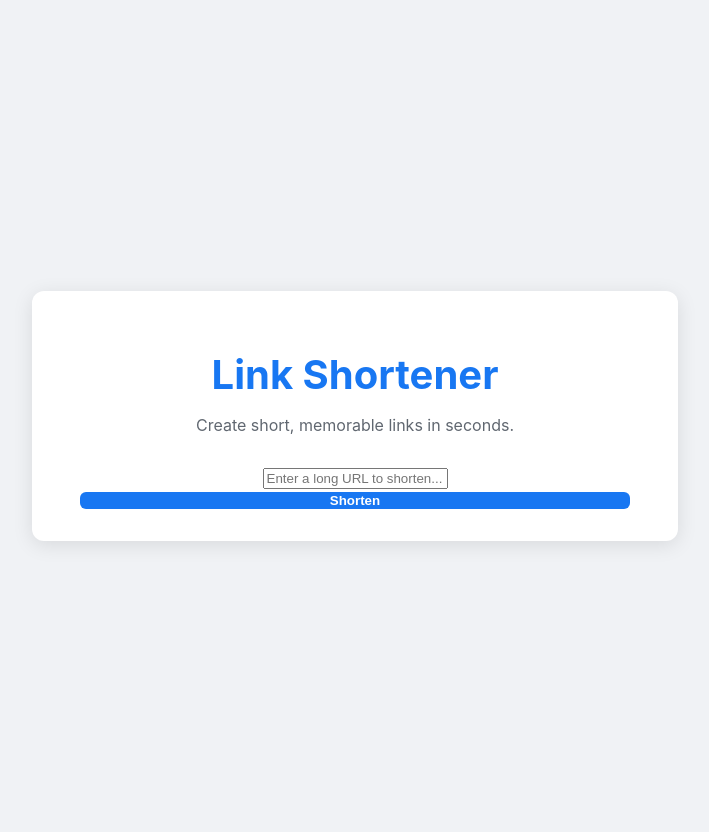
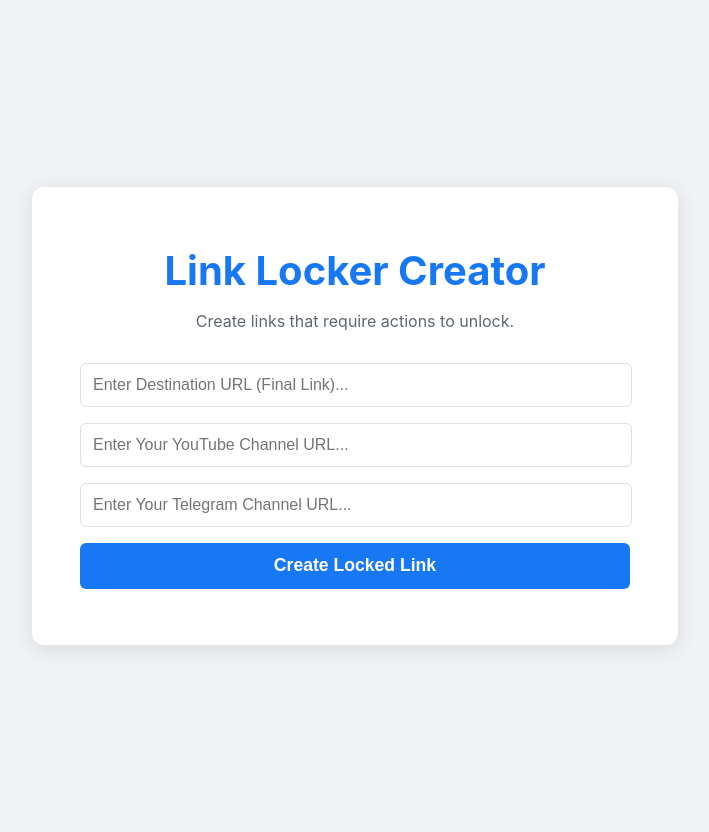
Before and after one commit to kamaoji/Short, a Flask app: page / in a window 1280 px wide. Shown: the whole page, without its empty margins (285-994 px from the left). Run offline with Flask 3, Linux system fonts and the light colour scheme.

Commit message:
Update index.html

```diff
--- a/templates/index.html
+++ b/templates/index.html
@@ -1,27 +1,28 @@
 <!-- templates/index.html -->
-
 <!DOCTYPE html>
 <html lang="en">
 <head>
     <meta charset="UTF-8">
     <meta name="viewport" content="width=device-width, initial-scale=1.0">
-    <title>Link Shortener Dashboard</title>
+    <title>Link Locker Dashboard</title>
     <link rel="stylesheet" href="{{ url_for('static', filename='style.css') }}">
 </head>
 <body>
     <div class="container">
-        <h1>Link Shortener</h1>
-        <p>Create short, memorable links in seconds.</p>
+        <h1>Link Locker Creator</h1>
+        <p>Create links that require actions to unlock.</p>
 
-        <form id="shorten-form">
-            <input type="url" id="url-input" placeholder="Enter a long URL to shorten..." required>
-            <button type="submit">Shorten</button>
+        <form id="create-form">
+            <input type="url" id="destination-url" placeholder="Enter Destination URL (Final Link)..." required>
+            <input type="url" id="youtube-url" placeholder="Enter Your YouTube Channel URL..." required>
+            <input type="url" id="telegram-url" placeholder="Enter Your Telegram Channel URL..." required>
+            <button type="submit">Create Locked Link</button>
         </form>
 
         <div id="result" class="hidden">
-            <p>Your shortened link:</p>
+            <p>Your new locked link:</p>
             <div class="short-link-container">
-                <a href="" id="short-url" target="_blank"></a>
+                <a href="" id="locked-url" target="_blank"></a>
                 <button id="copy-button">Copy</button>
             </div>
         </div>
@@ -30,31 +31,33 @@
 
     <script>
         document.addEventListener('DOMContentLoaded', () => {
-            const form = document.getElementById('shorten-form');
-            const urlInput = document.getElementById('url-input');
+            const form = document.getElementById('create-form');
             const resultDiv = document.getElementById('result');
             const errorDiv = document.getElementById('error-message');
-            const shortUrlLink = document.getElementById('short-url');
+            const lockedUrlLink = document.getElementById('locked-url');
             const copyButton = document.getElementById('copy-button');
 
             form.addEventListener('submit', async (e) => {
                 e.preventDefault();
-                const longUrl = urlInput.value;
                 resultDiv.classList.add('hidden');
                 errorDiv.classList.add('hidden');
 
+                const dataToSend = {
+                    destination_url: document.getElementById('destination-url').value,
+                    youtube_url: document.getElementById('youtube-url').value,
+                    telegram_url: document.getElementById('telegram-url').value,
+                };
+
                 try {
-                    const response = await fetch('/shorten', {
+                    const response = await fetch('/create', {
                         method: 'POST',
                         headers: { 'Content-Type': 'application/json' },
-                        body: JSON.stringify({ url: longUrl }),
+                        body: JSON.stringify(dataToSend),
                     });
-
                     const data = await response.json();
-
                     if (response.ok) {
-                        shortUrlLink.href = data.short_url;
-                        shortUrlLink.textContent = data.short_url;
+                        lockedUrlLink.href = data.locked_url;
+                        lockedUrlLink.textContent = data.locked_url;
                         resultDiv.classList.remove('hidden');
                     } else {
                         errorDiv.textContent = data.error || 'An error occurred.';
@@ -67,14 +70,12 @@
             });
 
             copyButton.addEventListener('click', () => {
-                navigator.clipboard.writeText(shortUrlLink.href).then(() => {
+                navigator.clipboard.writeText(lockedUrlLink.href).then(() => {
                     copyButton.textContent = 'Copied!';
-                    setTimeout(() => {
-                        copyButton.textContent = 'Copy';
-                    }, 2000);
+                    setTimeout(() => { copyButton.textContent = 'Copy'; }, 2000);
                 });
             });
         });
     </script>
 </body>
-  </html>
+</html>
```
